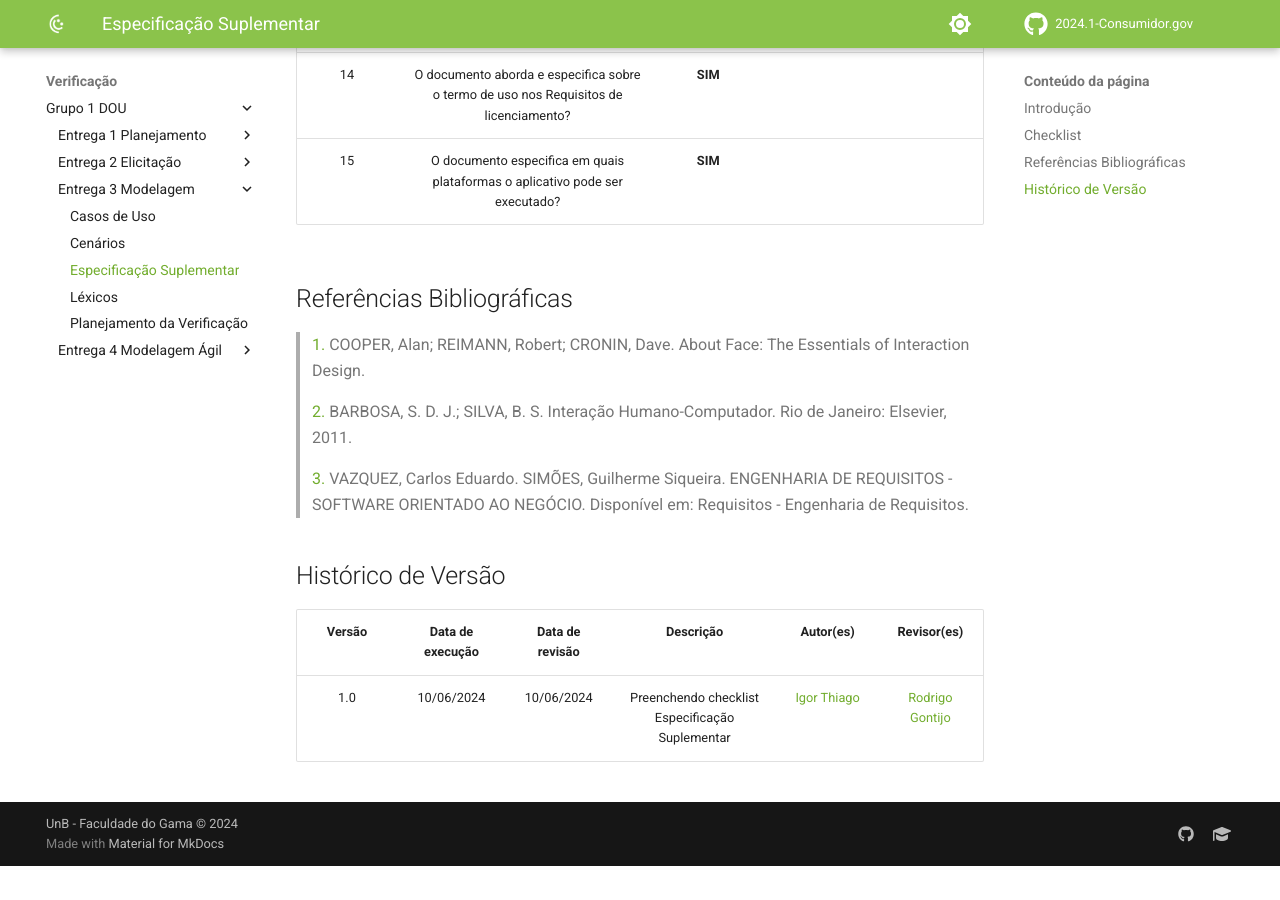
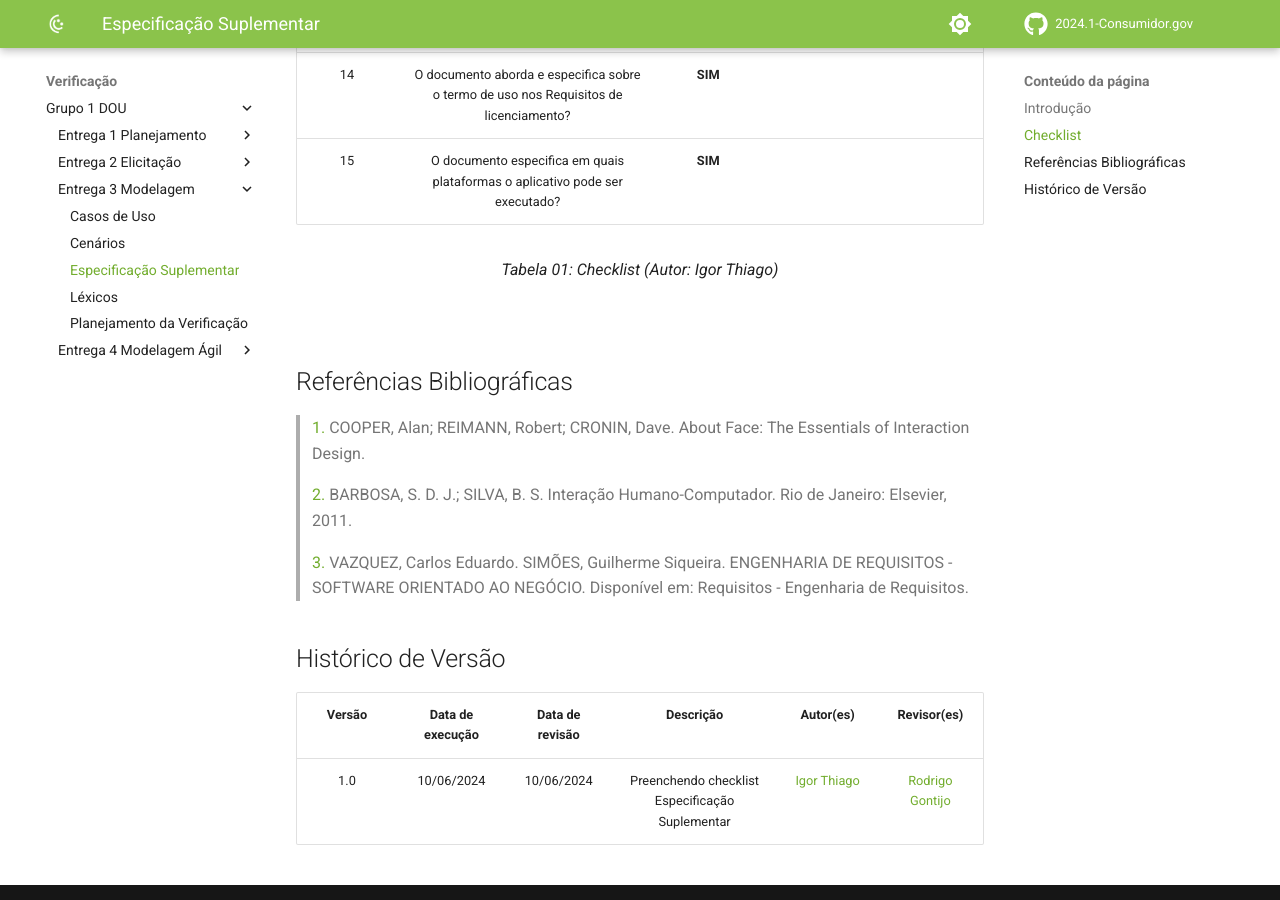
Before and after one commit to Requisitos-de-Software/2024.1-Grupo08, an MkDocs documentation site: the page built from docs/Verificação/Grupo 1 - DOU/Entrega 3 - Modelagem/especificaçaosup.md, in a window 1280 px wide and 900 px high, scrolled down 1426 px. Built offline with MkDocs 1.6.1 and Material for MkDocs 9.7.7, drawn with Linux system fonts in a browser that asks for light colours; comment, search, counter and statistics services are not loaded; before the commit the page ends 2292 px from its top, so only the background shows below that.

Commit message:
adição nas tabelas

```diff
--- a/docs/Verificação/Grupo 1 - DOU/Entrega 3 - Modelagem/especificaçaosup.md
+++ b/docs/Verificação/Grupo 1 - DOU/Entrega 3 - Modelagem/especificaçaosup.md
@@ -28,6 +28,11 @@ A tabela 1 apresenta o checklist de verificação desenvolvido com base no artef
 | 14 | O documento aborda e especifica sobre o termo de uso nos Requisitos de licenciamento? | **SIM** |  |
 | 15 | O documento especifica em quais plataformas o aplicativo pode ser executado? | **SIM** |  |
 
+<div align="center">
+<figcaption align="center">Tabela 01: Checklist (Autor: Igor Thiago)</figcaption>
+</div>
+<br/>
+
 
 ## Referências Bibliográficas
 
```
Also changed, not shown: docs/Verificação/Grupo 1 - DOU/Entrega 2 - Elicitação/Elicitaçao/introspeccao.md (+5 -0 lines).
